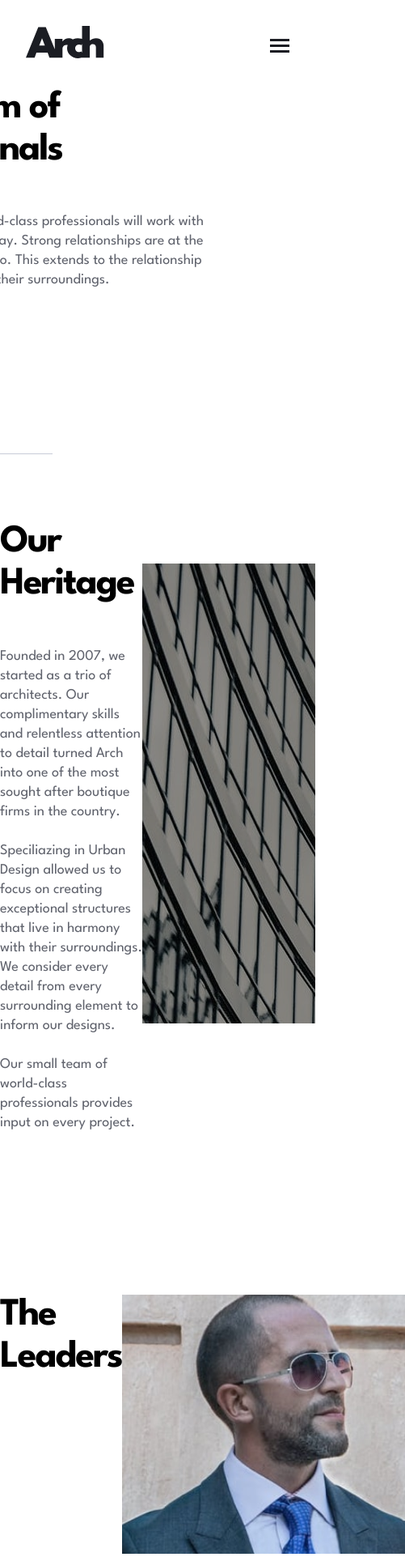
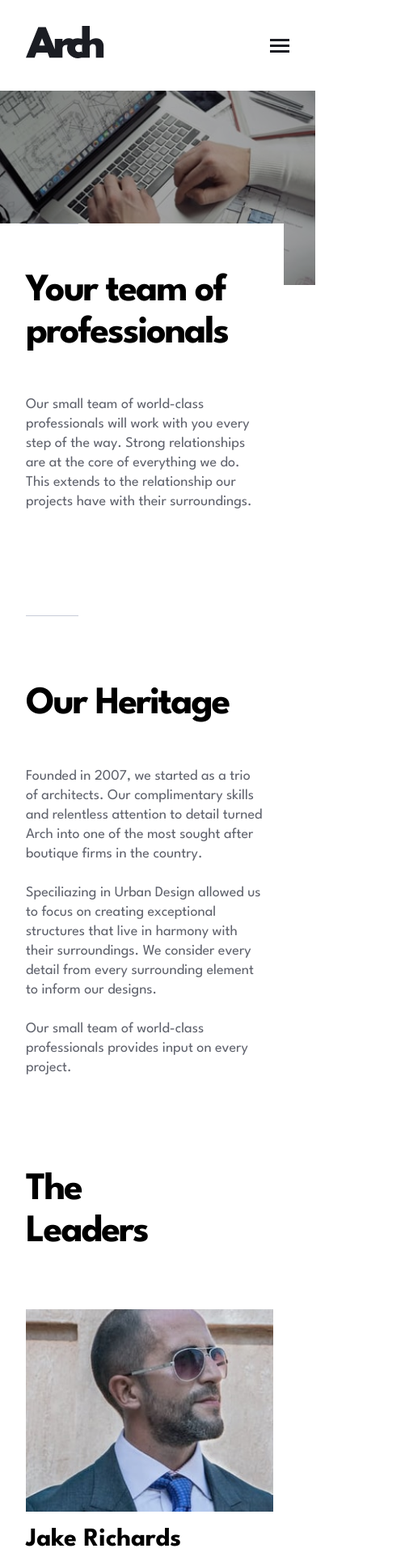
Before and after one commit to adarshcodes/arch-studio, a React (Create React App) app: page /about-us in a window 390 px wide. Shown: the top 1923 px of the page at 81% size, 501 px wide, since content can reach past the window. Built offline with nearby package versions, Linux system fonts and the light colour scheme.

Commit message:
added responsiveness to the contact us

```diff
--- a/src/assets/sass/components/_aboutHero.styles.scss
+++ b/src/assets/sass/components/_aboutHero.styles.scss
@@ -11,6 +11,12 @@
 		img {
 			filter: brightness(0.65);
 			transition: all 0.3s;
+
+			@media screen and (max-width: 600px) {
+				width: 100%;
+				height: 24rem;
+				object-fit: cover;
+			}
 		}
 
 		&:hover img {
@@ -26,10 +32,38 @@
 		right: 0;
 		padding: 16rem 16.5rem 0.2rem 18.7rem;
 
+		@media screen and (max-width: 1320px) {
+			width: 60rem;
+			padding: 16rem 11.5rem 0.2rem 5.7rem;
+		}
+
+		@media screen and (max-width: 950px) {
+			width: 45rem;
+			padding: 16rem 11.5rem 0.2rem 5.7rem;
+		}
+
+		@media screen and (max-width: 600px) {
+			width: 90%;
+			left: 0;
+			padding: 0rem 3.2rem 0.2rem 3.2rem;
+			bottom: -35rem;
+			margin-bottom: 7.6rem;
+		}
+
 		.heading-xl {
 			position: absolute;
 			left: -2rem;
 			top: -8rem;
+
+			@media screen and (max-width: 600px) {
+				display: none;
+			}
+		}
+
+		.about-content {
+			@media screen and (max-width: 600px) {
+				width: auto;
+			}
 		}
 	}
 }
--- a/src/assets/sass/components/_heritage.styles.scss
+++ b/src/assets/sass/components/_heritage.styles.scss
@@ -2,9 +2,23 @@
 	@include flex-row-space-between;
 	margin-bottom: 20rem;
 
+	@media screen and (max-width: 600px) {
+		padding: 0 3.2rem;
+		margin-top: 40rem;
+		margin-bottom: 11.3rem;
+	}
+
 	.about-content {
 		align-self: flex-start;
 		overflow: hidden;
+
+		@media screen and (max-width: 1320px) {
+			margin-right: 3rem;
+		}
+
+		@media screen and (max-width: 1020px) {
+			width: 100%;
+		}
 	}
 
 	.bar {
@@ -19,6 +33,10 @@
 		overflow: hidden;
 		height: 56.8rem;
 
+		@media screen and (max-width: 850px) {
+			display: none;
+		}
+
 		img {
 			filter: brightness(0.65);
 			transition: all 0.3s;
--- a/src/assets/sass/components/_leaders.styles.scss
+++ b/src/assets/sass/components/_leaders.styles.scss
@@ -3,15 +3,54 @@
 	@include flex-row;
 	justify-content: space-between;
 
+	@media screen and (max-width: 1150px) {
+		flex-direction: column;
+	}
+
+	@media screen and (max-width: 850px) {
+		margin-bottom: 23.9rem;
+	}
+
+	@media screen and (max-width: 600px) {
+		padding: 0 3.2rem;
+	}
+
+	.heading-m {
+		margin-right: 2rem;
+
+		@media screen and (max-width: 1150px) {
+			margin-bottom: 4.9rem;
+			margin-right: 0;
+		}
+	}
+
 	.leaders-cards-container {
 		@include flex-row-space-between;
 		flex-wrap: wrap;
-		max-width: 73rem;
+		width: 73rem;
+
+		@media screen and (max-width: 1150px) {
+			width: 100%;
+		}
 	}
 
 	.leader-card {
-		max-width: 35rem;
+		width: 35rem;
 		margin-bottom: 6.3rem;
+
+		@media screen and (max-width: 1290px) {
+			width: 28rem;
+		}
+
+		@media screen and (max-width: 1150px) {
+			width: 35rem;
+		}
+
+		@media screen and (max-width: 1050px) {
+			width: 28rem;
+			flex: 1 0 20rem;
+			margin: 2rem 2rem 2rem 0;
+		}
 
 		.leader-avatar {
 			position: relative;
@@ -19,6 +58,10 @@
 			overflow: hidden;
 			height: 32rem;
 			margin-bottom: 1.5rem;
+
+			@media screen and (max-width: 1050px) {
+				height: 25rem;
+			}
 
 			.socialicons {
 				position: absolute;
@@ -49,7 +92,9 @@
 			img {
 				transform: scale(1.1);
 				transition: all 0.3s;
+				width: 100%;
 				height: 100%;
+				object-fit: cover;
 			}
 
 			&:hover img {
--- a/src/assets/sass/main.css
+++ b/src/assets/sass/main.css
@@ -695,6 +695,14 @@ body {
   transition: all 0.3s;
 }
 
+@media screen and (max-width: 600px) {
+  .about-hero__img img {
+    width: 100%;
+    height: 24rem;
+    object-fit: cover;
+  }
+}
+
 .about-hero__img:hover img {
   filter: brightness(0.8);
   transform: scale(1.1);
@@ -708,10 +716,46 @@ body {
   padding: 16rem 16.5rem 0.2rem 18.7rem;
 }
 
+@media screen and (max-width: 1320px) {
+  .about-hero__content {
+    width: 60rem;
+    padding: 16rem 11.5rem 0.2rem 5.7rem;
+  }
+}
+
+@media screen and (max-width: 950px) {
+  .about-hero__content {
+    width: 45rem;
+    padding: 16rem 11.5rem 0.2rem 5.7rem;
+  }
+}
+
+@media screen and (max-width: 600px) {
+  .about-hero__content {
+    width: 90%;
+    left: 0;
+    padding: 0rem 3.2rem 0.2rem 3.2rem;
+    bottom: -35rem;
+    margin-bottom: 7.6rem;
+  }
+}
+
 .about-hero__content .heading-xl {
   position: absolute;
   left: -2rem;
   top: -8rem;
+}
+
+@media screen and (max-width: 600px) {
+  .about-hero__content .heading-xl {
+    display: none;
+  }
+}
+
+@media screen and (max-width: 600px) {
+  .about-hero__content .about-content {
+    width: auto;
+  }
 }
 
 .about-content {
@@ -740,9 +784,29 @@ body {
   margin-bottom: 20rem;
 }
 
+@media screen and (max-width: 600px) {
+  .heritage {
+    padding: 0 3.2rem;
+    margin-top: 40rem;
+    margin-bottom: 11.3rem;
+  }
+}
+
 .heritage .about-content {
   align-self: flex-start;
   overflow: hidden;
+}
+
+@media screen and (max-width: 1320px) {
+  .heritage .about-content {
+    margin-right: 3rem;
+  }
+}
+
+@media screen and (max-width: 1020px) {
+  .heritage .about-content {
+    width: 100%;
+  }
 }
 
 .heritage .bar {
@@ -756,6 +820,12 @@ body {
 .heritage .heritage-img {
   overflow: hidden;
   height: 56.8rem;
+}
+
+@media screen and (max-width: 850px) {
+  .heritage .heritage-img {
+    display: none;
+  }
 }
 
 .heritage .heritage-img img {
@@ -775,17 +845,72 @@ body {
   justify-content: space-between;
 }
 
+@media screen and (max-width: 1150px) {
+  .leaders-container {
+    flex-direction: column;
+  }
+}
+
+@media screen and (max-width: 850px) {
+  .leaders-container {
+    margin-bottom: 23.9rem;
+  }
+}
+
+@media screen and (max-width: 600px) {
+  .leaders-container {
+    padding: 0 3.2rem;
+  }
+}
+
+.leaders-container .heading-m {
+  margin-right: 2rem;
+}
+
+@media screen and (max-width: 1150px) {
+  .leaders-container .heading-m {
+    margin-bottom: 4.9rem;
+    margin-right: 0;
+  }
+}
+
 .leaders-container .leaders-cards-container {
   display: flex;
   justify-content: space-between;
   align-items: center;
   flex-wrap: wrap;
-  max-width: 73rem;
+  width: 73rem;
+}
+
+@media screen and (max-width: 1150px) {
+  .leaders-container .leaders-cards-container {
+    width: 100%;
+  }
 }
 
 .leaders-container .leader-card {
-  max-width: 35rem;
+  width: 35rem;
   margin-bottom: 6.3rem;
+}
+
+@media screen and (max-width: 1290px) {
+  .leaders-container .leader-card {
+    width: 28rem;
+  }
+}
+
+@media screen and (max-width: 1150px) {
+  .leaders-container .leader-card {
+    width: 35rem;
+  }
+}
+
+@media screen and (max-width: 1050px) {
+  .leaders-container .leader-card {
+    width: 28rem;
+    flex: 1 0 20rem;
+    margin: 2rem 2rem 2rem 0;
+  }
 }
 
 .leaders-container .leader-card .leader-avatar {
@@ -794,6 +919,12 @@ body {
   overflow: hidden;
   height: 32rem;
   margin-bottom: 1.5rem;
+}
+
+@media screen and (max-width: 1050px) {
+  .leaders-container .leader-card .leader-avatar {
+    height: 25rem;
+  }
 }
 
 .leaders-container .leader-card .leader-avatar .socialicons {
@@ -825,7 +956,9 @@ body {
 .leaders-container .leader-card .leader-avatar img {
   transform: scale(1.1);
   transition: all 0.3s;
+  width: 100%;
   height: 100%;
+  object-fit: cover;
 }
 
 .leaders-container .leader-card .leader-avatar:hover img {
@@ -842,6 +975,21 @@ body {
   padding-top: 7.3rem;
 }
 
+@media screen and (max-width: 850px) {
+  .contact-details {
+    flex-direction: column;
+  }
+}
+
+@media screen and (max-width: 600px) {
+  .contact-details {
+    padding: 0 3.2rem;
+    padding-top: 7.3rem;
+    margin-top: 35rem;
+    margin-bottom: 7.1rem;
+  }
+}
+
 .contact-details .bar-heading,
 .contact-details .office {
   max-width: 35rem;
@@ -853,6 +1001,21 @@ body {
   display: flex;
   justify-content: space-between;
   align-items: center;
+}
+
+@media screen and (max-width: 750px) {
+  .contact-details .offices {
+    flex-direction: column;
+    align-items: flex-start;
+    width: 100%;
+  }
+  .contact-details .offices .office {
+    margin-right: 0;
+    width: 100%;
+  }
+  .contact-details .offices .office:not(:last-child) {
+    margin-bottom: 4.3rem;
+  }
 }
 
 .contact-details .bar {
@@ -931,9 +1094,30 @@ body {
   flex-direction: row;
 }
 
+@media screen and (max-width: 850px) {
+  .contact-form-container {
+    flex-direction: column;
+    margin-bottom: 20rem;
+  }
+}
+
+@media screen and (max-width: 600px) {
+  .contact-form-container {
+    margin-bottom: 13.2rem;
+    padding: 0 3.2rem;
+  }
+}
+
 .contact-form-container .bar-heading {
-  max-width: 35rem;
+  width: 35rem;
   margin-right: 3rem;
+}
+
+@media screen and (max-width: 600px) {
+  .contact-form-container .bar-heading {
+    margin-right: 0;
+    width: auto;
+  }
 }
 
 .contact-form-container .contact-form {
@@ -989,6 +1173,19 @@ body {
   width: 100%;
   max-height: 56rem;
   overflow: hidden;
+}
+
+@media screen and (max-width: 850px) {
+  .map-container {
+    margin-bottom: 19.9rem;
+  }
+}
+
+@media screen and (max-width: 600px) {
+  .map-container {
+    height: 36.7rem;
+    margin-bottom: 7.3rem;
+  }
 }
 
 .navbar {
@@ -1054,6 +1251,12 @@ body {
   background-color: #1b1d23;
   transform-origin: bottom right;
   transition: transform 0.3s ease-out;
+}
+
+@media screen and (max-width: 600px) {
+  .navbar__list-item:after {
+    width: 50%;
+  }
 }
 
 .navbar__list-item:hover:after {
--- a/src/assets/sass/routes/_navigation.styles.scss
+++ b/src/assets/sass/routes/_navigation.styles.scss
@@ -49,6 +49,10 @@
 				background-color: $very-dark-blue;
 				transform-origin: bottom right;
 				transition: transform 0.3s ease-out;
+
+				@media screen and (max-width: 600px) {
+					width: 50%;
+				}
 			}
 
 			&:hover:after {
--- a/src/routes/contact/contactDetails.component.jsx
+++ b/src/routes/contact/contactDetails.component.jsx
@@ -24,13 +24,13 @@ function ContactDetails() {
 				</div>
 
 				<div className="office">
-					<p className="office-title">Main Office</p>
+					<p className="office-title">Office II</p>
 					<p className="office-address">
 						Mail: archone@mail.com
 						<br />
-						Address: 1892 Chenoweth Drive TN
+						Address : 3399 Wines Lane TX
 						<br />
-						Phone: 123-456-3451
+						Phone : 832-123-4321
 					</p>
 					<ViewButton />
 				</div>
```
Also changed, not shown: src/assets/sass/components/_contactDetails.styles.scss (+26 -0 lines), src/assets/sass/components/_contactForm.styles.scss (+16 -1 lines), src/assets/sass/components/_map.styles.scss (+9 -0 lines), 1 other file (tests, documents, lock files or other folders).
